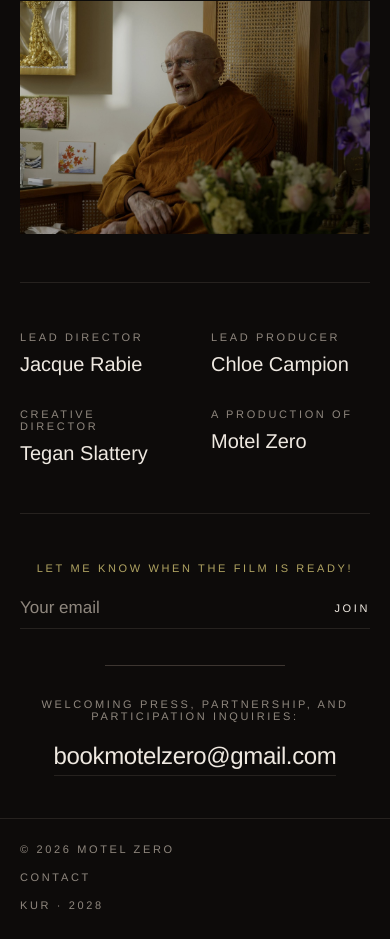
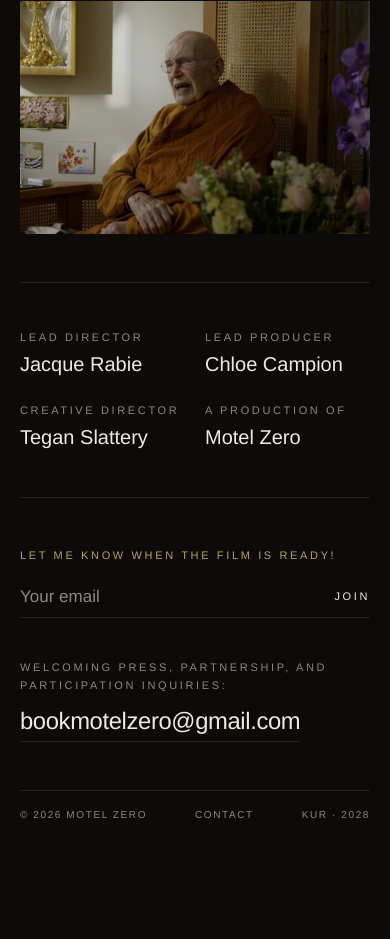
Before and after one commit to jacquejrabie/kurthefilm, a plain HTML site: page index.html in a window 390 px wide. Shown: the part 2395-3334 px from the top of the page. After the commit the page ends 3237 px from the top, so only its background shows below. Drawn offline with Linux system fonts and the light colour scheme.

Commit message:
Mobile: one-line topic buttons, cleaner footer area; color shift always on

```diff
--- a/index.html
+++ b/index.html
@@ -161,7 +161,7 @@
   @media (max-width:820px){
     nav a{display:none}
     nav a.open-contact{display:inline}
-    .ct-in{grid-template-columns:1fr;align-items:start}
+    .ct-in{grid-template-columns:minmax(0,1fr);align-items:start}
     .ct-k{margin-bottom:24px}
     .txt{grid-template-columns:1fr}
     .grid{grid-template-columns:1fr 1fr;gap:8px}
@@ -175,14 +175,26 @@
     .t-fox{order:8}
     .t-robe{order:9}
     .t-robe{grid-column:span 2}
-    .credits{grid-template-columns:1fr 1fr}
-    footer{flex-direction:column}
+    .credits{grid-template-columns:1fr 1fr;gap:28px 20px}
+    .ct-t{flex-wrap:nowrap;gap:6px}
+    .ct-t span{font-size:12px;padding:7px 11px;white-space:nowrap}
+    .contact{text-align:left}
+    .nl-c{max-width:none;margin:0 0 40px}
+    .nl-c::after{display:none}
+    .contact .cap{margin-bottom:12px;line-height:1.7}
+    .contact .big{display:inline-block;font-size:clamp(19px,6.1vw,24px)}
+    footer{align-items:center;gap:8px;margin:0 var(--pad);padding:18px 0 22px}
+    footer .cap{font-size:10px;letter-spacing:.16em}
     .key{grid-template-columns:1fr;gap:22px}
     .bottom{flex-direction:column;align-items:flex-start;gap:10px}
     .bottom .status{font-style:italic}
   }
+  @media (max-width:380px){
+    .ct-t{gap:5px}
+    .ct-t span{font-size:11px;padding:6px 8px}
+    footer .cap{letter-spacing:.1em}
+  }
   @media (prefers-reduced-motion:reduce){
-    .nl .nl-k{animation:none}
     .rv{opacity:1;transform:none}
     .reel img.on{animation:none}
     .pin .halo{animation:none}
```
